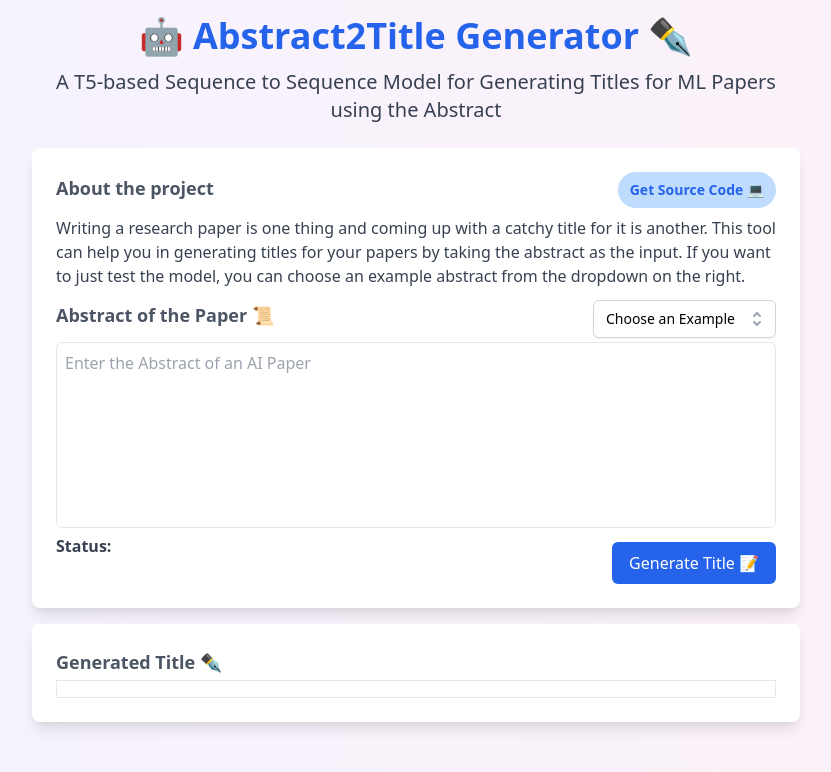
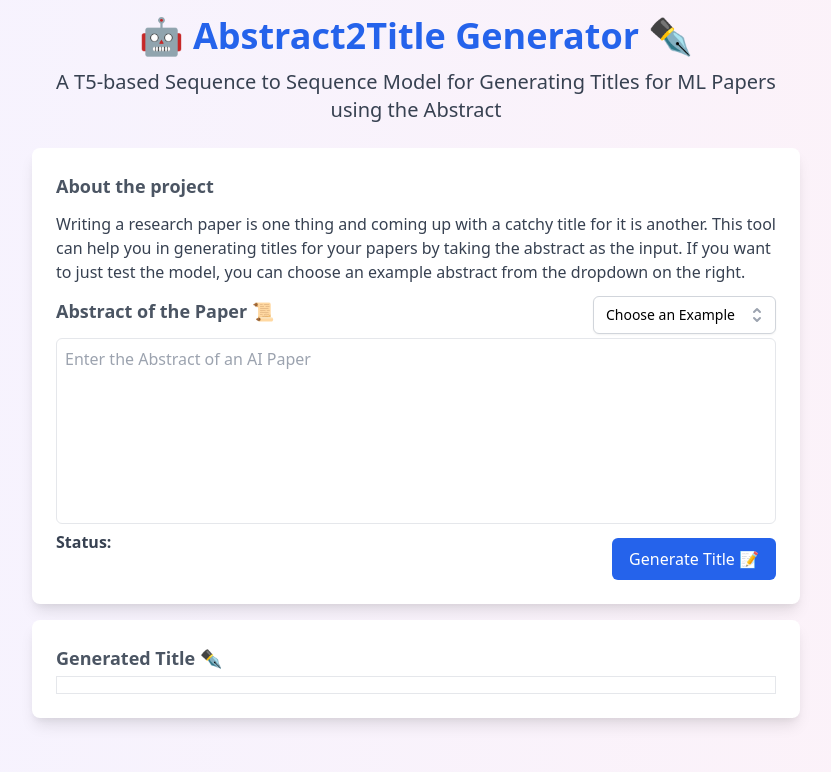
Before and after one commit to nerdimite/abstract-to-title-generator, a Next.js app in the folder a2t-app/: page / in a window 1280 px wide. Shown: the top 772 px of the page, without its empty margins (224-1055 px from the left). Built offline with nearby package versions, Linux system fonts and the light colour scheme.

Commit message:
remove button

```diff
--- a/a2t-app/pages/index.js
+++ b/a2t-app/pages/index.js
@@ -65,21 +65,6 @@
         <Paper>
           <div className="flex justify-between items-center mb-2">
             <Label>About the project</Label>
-            <a
-              href="https://github.com/nerdimite/abstract-to-title-generator"
-              target="_blank"
-            >
-              <div
-                className="py-2 px-3  inline-block rounded-full \
-                  bg-blue-200 text-sm hover:cursor-pointer hover:ring-1 hover:ring-blue-600 \
-                  transition ease-in-out duration-200"
-              >
-                <span className="font-semibold text-blue-600">
-                  Get Source Code{" "}
-                </span>
-                💻
-              </div>
-            </a>
           </div>
           <p className="mb-2 text-base text-gray-700">
             Writing a research paper is one thing and coming up with a catchy
```
